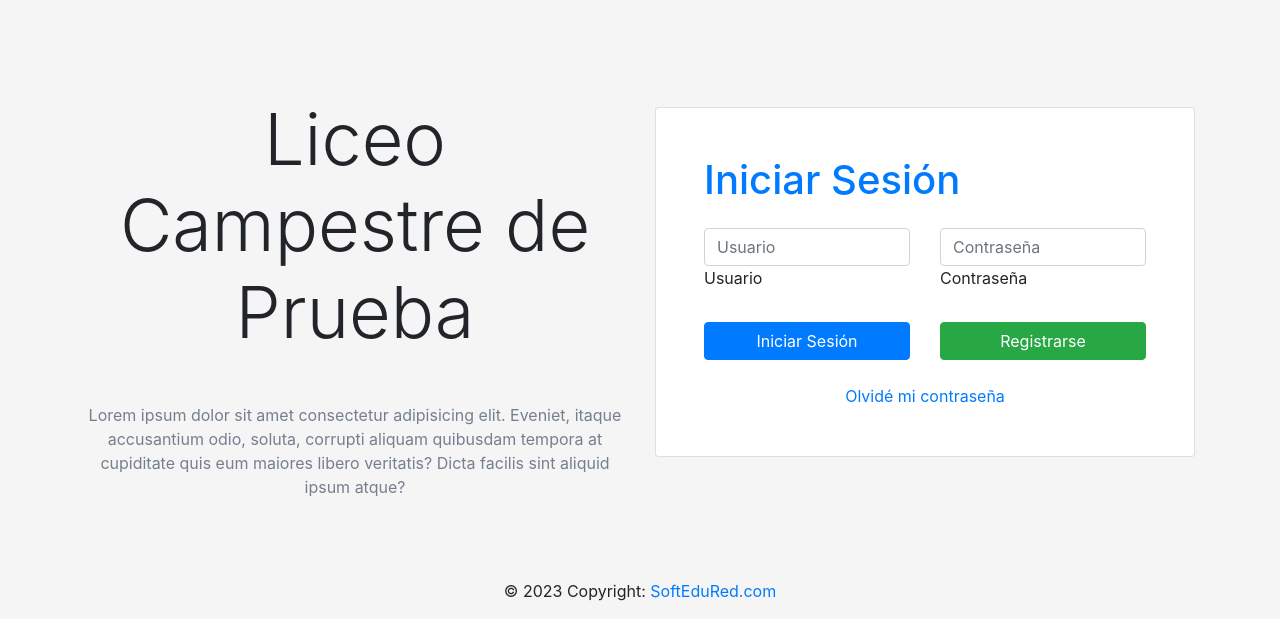
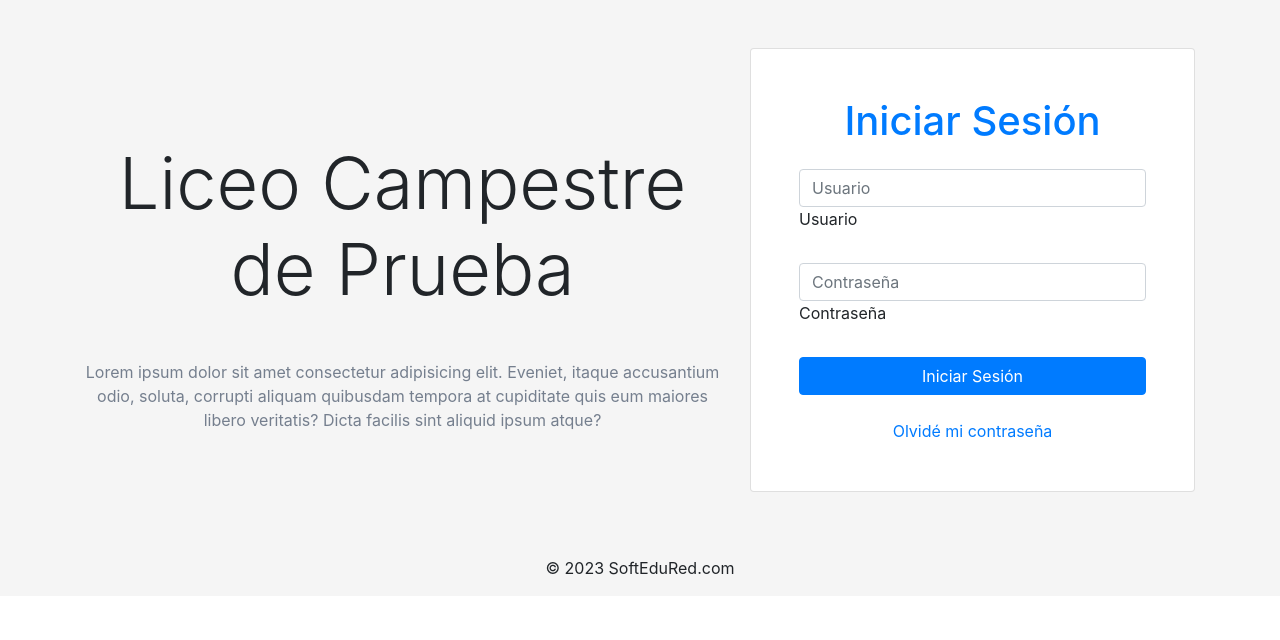
Before and after one commit to Juan-Carlos-Estevez-Vargas/SoftEduRed, a PHP site: page / in a window 1280 px wide. Shown: the top 640 px of the page. Run offline with PHP 8.4, Linux system fonts and the light colour scheme; some libraries are stand-ins or nearby versions.

Commit message:
mejora y optimización proceso de inicio de sesión

```diff
--- a/index.php
+++ b/index.php
@@ -10,6 +10,14 @@
     integrity="sha384-ggOyR0iXCbMQv3Xipma34MD+dH/1fQ784/j6cY/iJTQUOhcWr7x9JvoRxT2MZw1T" crossorigin="anonymous">
   <meta charset="utf-8" />
   <script src="https://www.google.com/recaptcha/api.js" async defer></script>
+  <style>
+  /* Ocultar el contenido del colegio en pantallas móviles */
+  @media (max-width: 767px) {
+    .college-info {
+      display: none;
+    }
+  }
+  </style>
   <script>
   function onSubmit(token) {
     document.getElementById("form-login").submit();
@@ -19,8 +27,8 @@
 </head>
 
 <body>
-  <section class="">
-    <div class="px-4 py-5 px-md-5 text-center text-lg-start" style="background-color: hsl(0, 0%, 96%)">
+  <section>
+    <div class="px-4 py-5 px-md-5 text-center text-lg-center" style="background-color: hsl(0, 0%, 96%)">
       <div class="container">
         <?php
           require_once "persistence/database/Database.php";
@@ -46,7 +54,7 @@
           }
         ?>
         <div class="row gx-lg-5 align-items-center">
-          <div class="col-lg-6 mb-5 mb-lg-0">
+          <div class="col-lg-7 mb-5 mb-lg-0 college-info">
             <h1 class="my-5 display-3 fw-bold ls-tight">
               Liceo Campestre de Prueba <br />
             </h1>
@@ -58,25 +66,27 @@
             </p>
           </div>
 
-          <div class="col-lg-6 mb-5 mb-lg-0">
+          <div class="col-lg-5 mb-5 mb-lg-0">
             <div class="card">
               <div class="card-body py-5 px-md-5 text-left">
                 <form id="form-login" method="POST" action="controllers/loginController.php">
-                  <h1 class="text-primary mb-4">Iniciar Sesión</h1>
+                  <h1 class="text-primary mb-4 text-center">Iniciar Sesión</h1>
                   <div class="row">
-                    <div class="col-md-6 mb-4">
+                    <div class="col-md-12 mb-4">
                       <div class="form-outline">
                         <input class="form-control" type="text" name="username" id="username" placeholder="Usuario"
                           required />
                         <label class="form-label" for="username">Usuario</label>
                       </div>
                     </div>
+                  </div>
 
-                    <div class="col-md-6 mb-4">
+                  <div class="row">
+                    <div class="col-md-12 mb-4">
                       <div class="form-outline">
                         <input class="form-control" type="password" name="password" id="password"
                           placeholder="Contraseña" required />
-                        <label class="form-label" for="password">Contraseña</label>
+                        <label class="form-label " for="password">Contraseña</label>
                       </div>
                     </div>
                   </div>
@@ -89,11 +99,6 @@
                         data-action='submit'>
                         Iniciar Sesión
                       </button>
-                    </div>
-                    <div class="col">
-                      <a href="login/registerView.php" class="btn btn-success btn-block col">
-                        Registrarse
-                      </a>
                     </div>
                   </div>
 
@@ -112,8 +117,7 @@
 
   <footer class="bg-light text-center text-lg-start">
     <div class="text-center p-3" style="background-color: hsl(0, 0%, 96%)">
-      © <?php echo date('Y'); ?> Copyright:
-      <a class="text-blue" href="https://github.com/Juan-Carlos-Estevez-Vargas/SoftEduRed">SoftEduRed.com</a>
+      © <?php echo date('Y'); ?> SoftEduRed.com
     </div>
   </footer>
 </body>
```
Also changed, not shown: controllers/loginController.php (+4 -3 lines), persistence/loginDAO.php (+16 -23 lines), services/loginService.php (+20 -37 lines).
